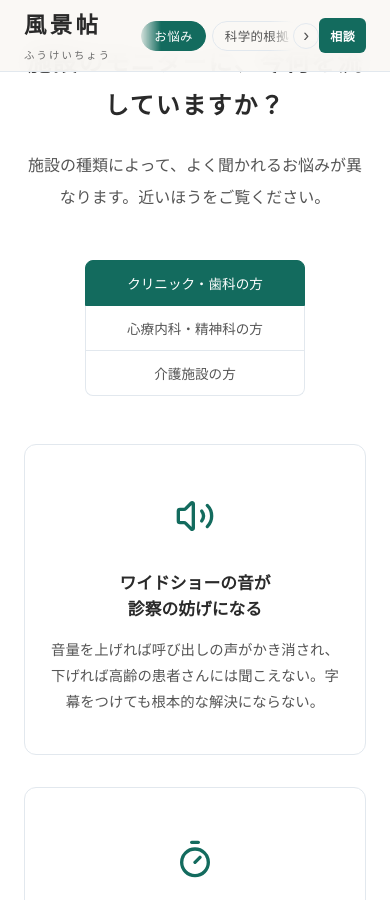
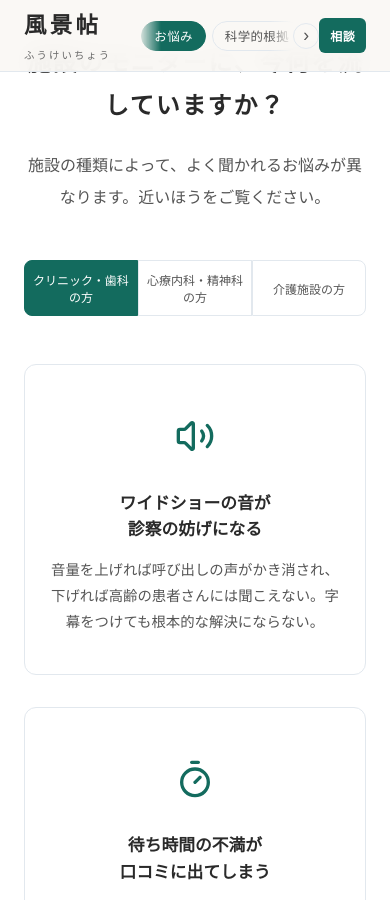
Before and after one commit to dr836gnypeq-ctrl/fukeichou-site, a Jekyll site: the page built from index.html, in a window 390 px wide and 900 px high, scrolled down 922 px. Built offline with Jekyll 4.4.1, drawn with Linux system fonts in a browser that asks for light colours; nearby versions of some CDN libraries.

Commit message:
fix: keep tabs horizontal on mobile with nowrap + smaller padding

```diff
--- a/_layouts/default.html
+++ b/_layouts/default.html
@@ -51,7 +51,7 @@
 <link rel="prefetch" href="{{ '/' | relative_url }}">
 <link rel="prefetch" href="{{ '/evidence/' | relative_url }}">
 {% endif %}
-<link rel="stylesheet" href="{{ '/assets/css/style.css' | relative_url }}?v=20260321r">
+<link rel="stylesheet" href="{{ '/assets/css/style.css' | relative_url }}?v=20260321s">
 <script src="https://cdn.jsdelivr.net/npm/lucide@0.383.0/dist/umd/lucide.min.js" defer></script>
 </head>
 <body>
--- a/assets/css/style.css
+++ b/assets/css/style.css
@@ -157,15 +157,10 @@ a:hover{color:var(--gold)}
 .feature-grid{grid-template-columns:1fr}
 .flow-steps{grid-template-columns:1fr 1fr}
 .section-heading{font-size:1.5rem}
-.tab-btn{padding:12px 20px;font-size:.85rem}
-.ev-audience-tabs{flex-direction:column;align-items:center;gap:6px}
-.ev-audience-tabs .tab-btn{width:220px;border-radius:8px!important;border:1px solid var(--border)!important}
-.ev-audience-tabs .tab-btn.active{border-color:var(--moss)!important}
-.tab-switcher{flex-direction:column;align-items:center}
-.tab-switcher .tab-btn{width:220px}
-.tab-switcher .tab-btn:first-child{border-radius:8px 8px 0 0}
-.tab-switcher .tab-btn:last-child{border-radius:0 0 8px 8px}
-.tab-switcher .tab-btn:not(:first-child){border-top:none}
+.tab-btn{padding:10px 10px;font-size:.75rem}
+.ev-audience-tabs{flex-wrap:nowrap;gap:4px}
+.tab-switcher{flex-wrap:nowrap}
+.tab-switcher .tab-btn{flex:1;padding:10px 4px;text-align:center}
 }
 @media(max-width:480px){
 .flow-steps{grid-template-columns:1fr}
```
